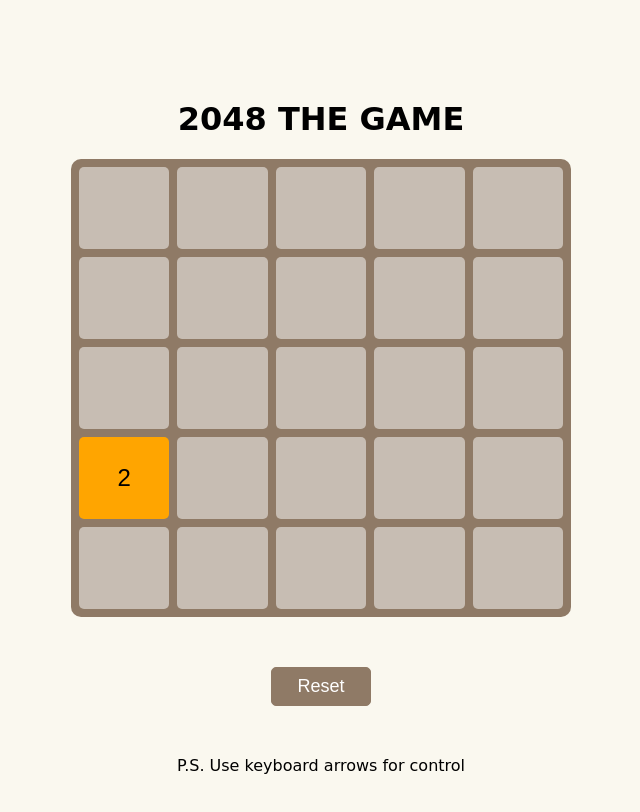
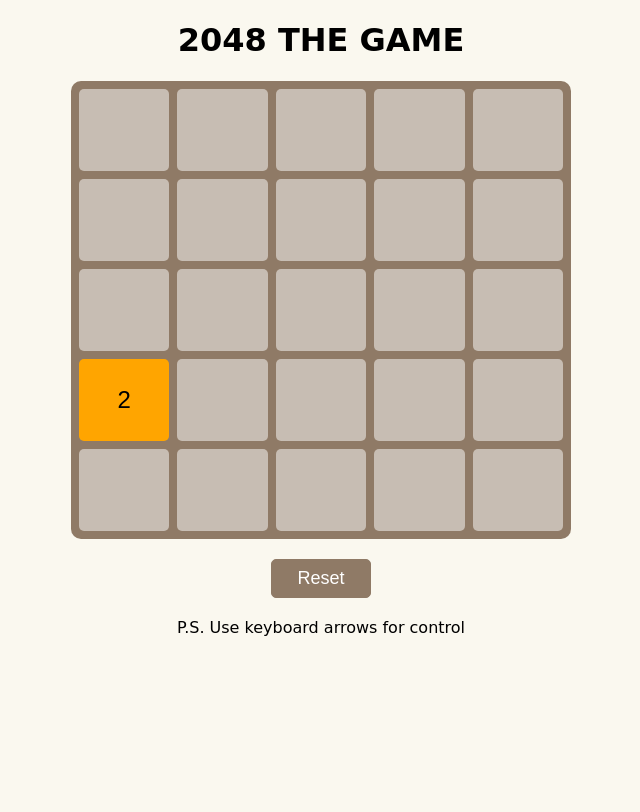
Before and after one commit to aivan3d66/game-2048, a React (Create React App) app: page / in a window 1280 px wide. Shown: the top 812 px of the page, without its empty margins (319-959 px from the left). Built offline with nearby package versions, Linux system fonts and the light colour scheme.

Commit message:
add upd app margins

```diff
--- a/src/App.css
+++ b/src/App.css
@@ -19,7 +19,7 @@ body {
 
 .App {
   max-width: 500px;
-  margin: 100px auto 0 auto;
+  margin: 20px auto 0 auto;
   font-family: sans-serif;
   text-align: center;
 }
@@ -30,6 +30,7 @@ body {
 }
 
 .App p {
+  margin: 0;
   font-family: Comic Sans MS, Comic Sans, cursive;
 }
 
@@ -39,6 +40,7 @@ body {
   justify-content: space-between;
   align-items: stretch;
   padding: 4px;
+  margin: 0;
   border-radius: 10px;
   background-color: #8f7a66;
 }
@@ -109,7 +111,7 @@ body {
 .reset-btn {
   width: 100px;
   padding: 8px;
-  margin: 50px auto 50px auto;
+  margin: 20px auto;
   color: #ffffff;
   font-size: 18px;
   background-color: #8f7a66;
```
